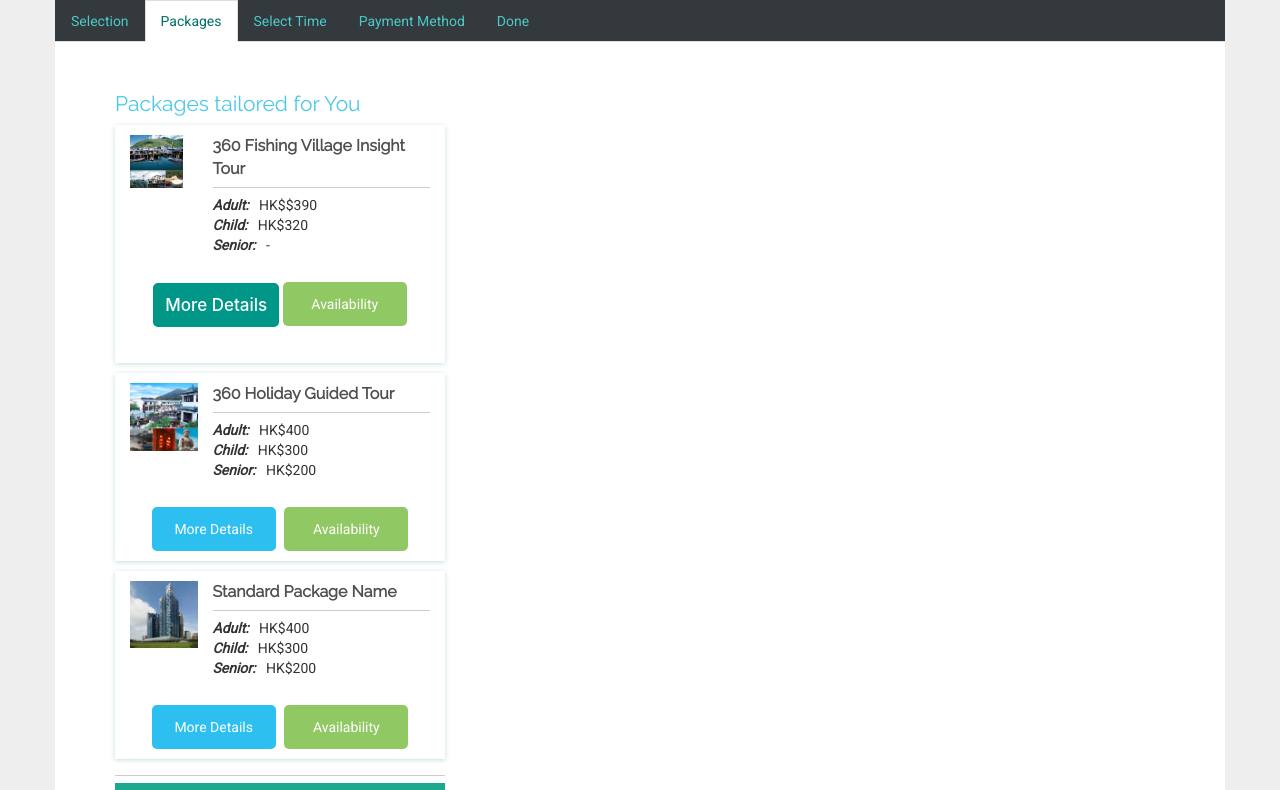
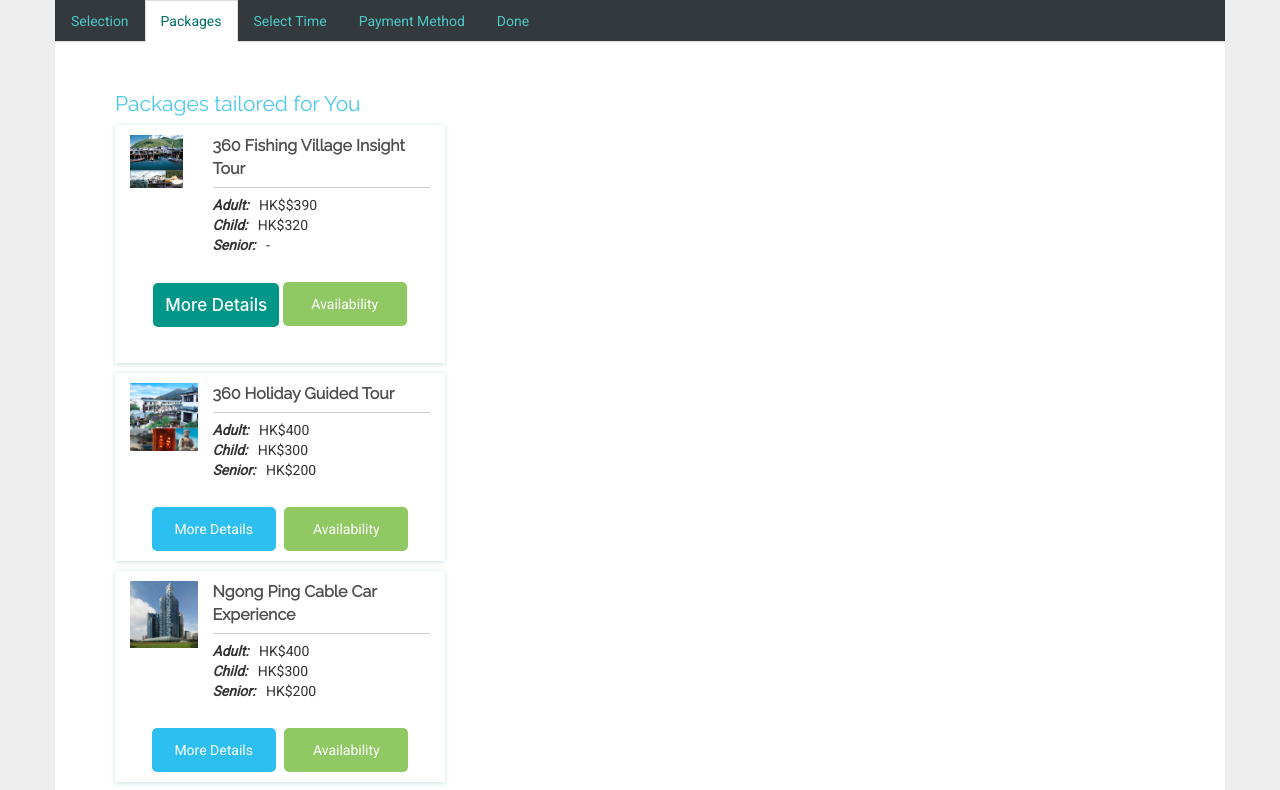
Before and after one commit to domantasjurkus/2016-11-hacktrainhk, a website: page views/index.html in a window 1280 px wide. Both pictures are taken after a click on the tab "Packages". Shown: the top 790 px of the page. Drawn offline with nearby package versions, Linux system fonts and the light colour scheme.

Commit message:
Fix font

```diff
--- a/js/heatmap.js
+++ b/js/heatmap.js
@@ -83,10 +83,9 @@ $(function () {
             marginTop: 5,
             marginBottom: 25,
             plotBorderWidth: 0,
-            style: "{fontSize: '20px'}",
             style: {
-                fontFamily: "Poppins"
-            },
+                fontFamily: "Roboto"
+            }
         },
         exporting: {
             enabled: false
--- a/views/index.html
+++ b/views/index.html
@@ -276,7 +276,7 @@
                                     <img src="../img/dummy.jpg" class="package_image">
                                 </div>
                                 <div class="col-xs-9 package_pricing">
-                                    <span class="package_header">Standard Package Name</span>
+                                    <span class="package_header">Ngong Ping Cable Car Experience</span>
                                     <hr>
                                     <i class="package_icon">Adult:</i>&nbsp;&nbsp;&nbsp;HK$400<br>
                                     <i class="package_icon">Child:</i>&nbsp;&nbsp;&nbsp;HK$300<br>
```
